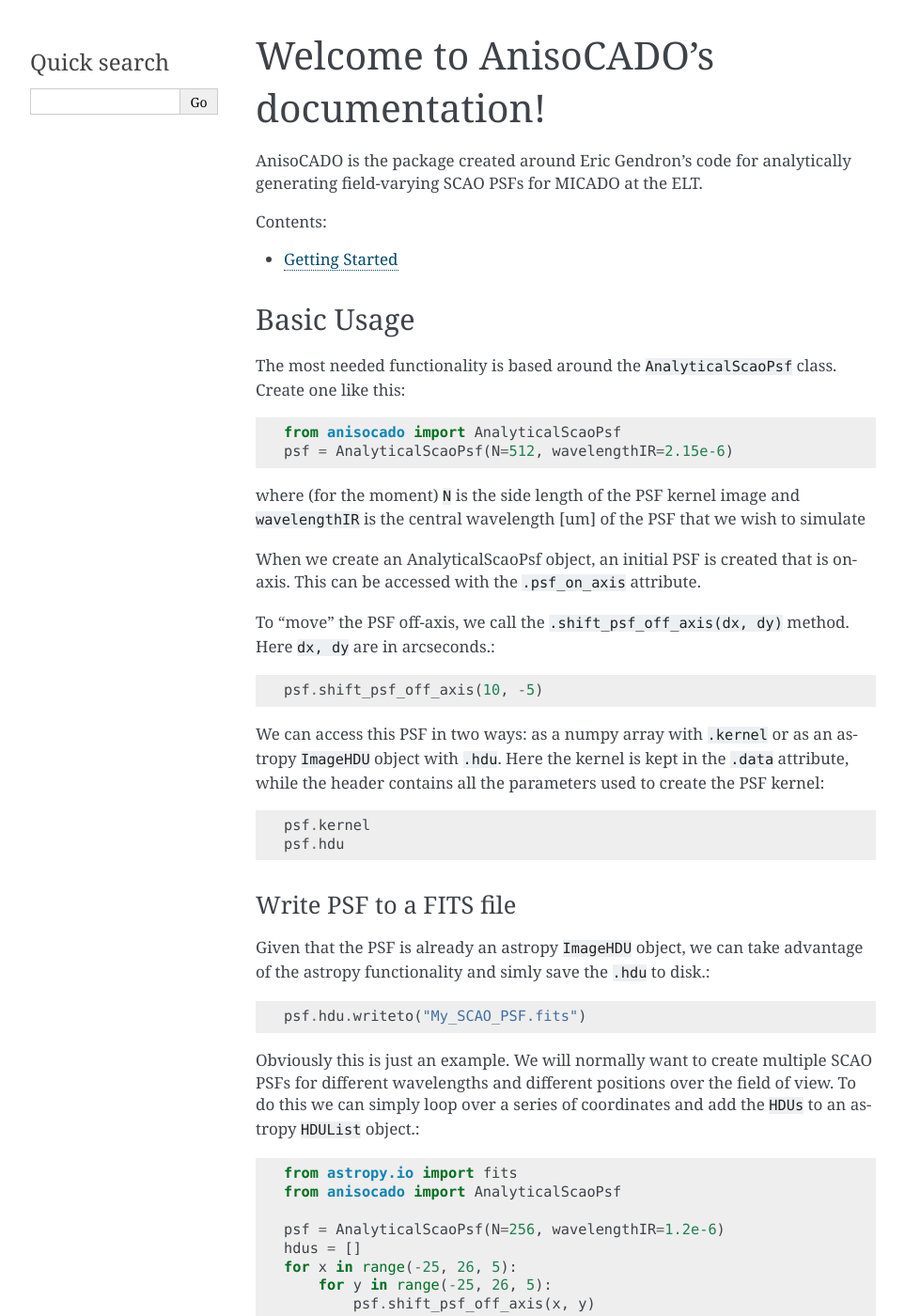
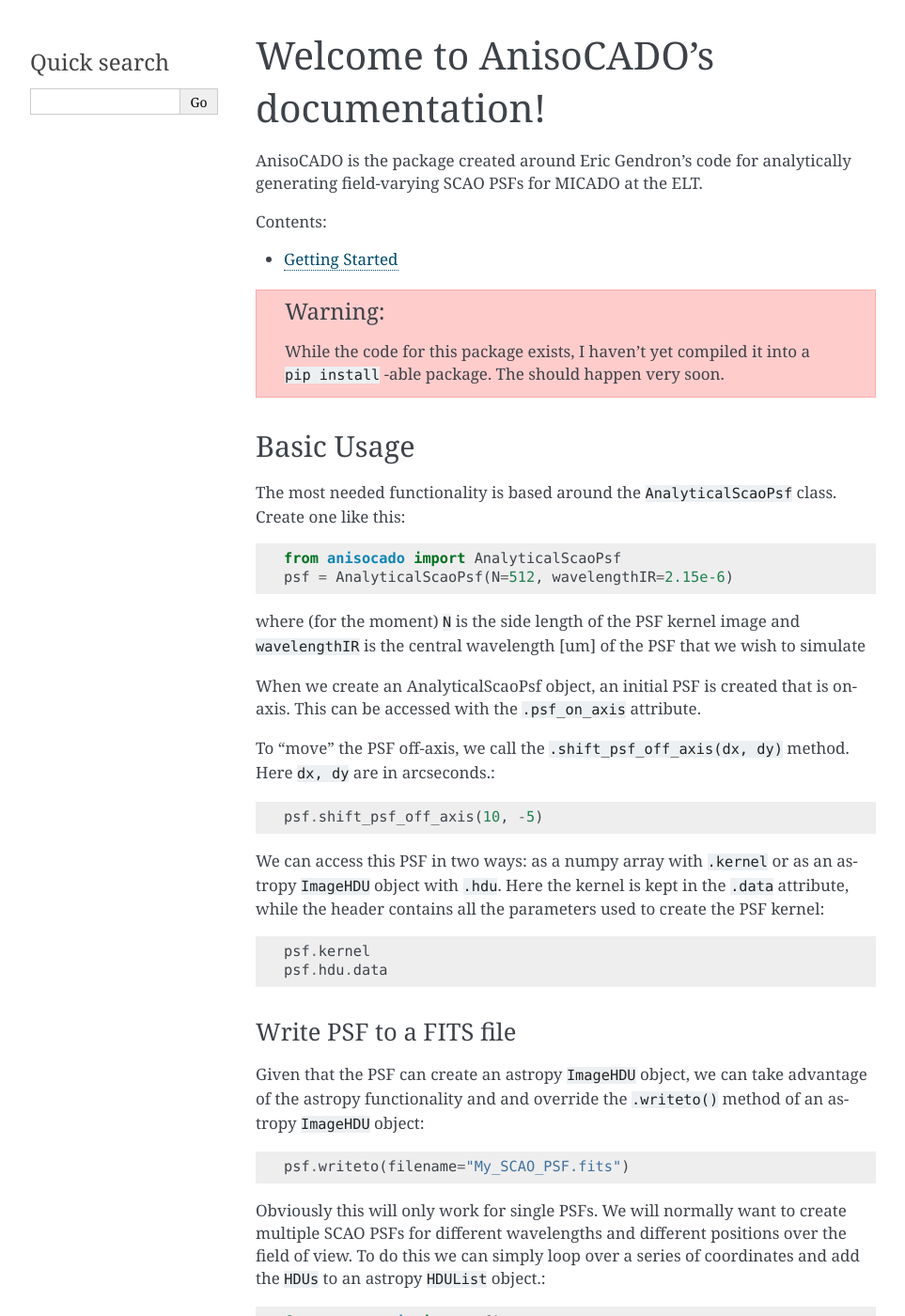
Before and after one commit to AstarVienna/AnisoCADO, a Sphinx documentation site: the page built from docs/source/index.rst, in a window 1280 px wide and 1400 px high. Shown: the whole window at 94% size, without its empty margins (148-1111 px from the left). Built offline with Sphinx 7.4.7, drawn with Linux system fonts in a browser that asks for light colours; pages that are not in the unit, such as notebooks, are missing from menus; some of the changed text lies outside the part shown.

Commit message:
travis happy with documentation?

```diff
--- a/docs/source/index.rst
+++ b/docs/source/index.rst
@@ -11,6 +11,10 @@ generating field-varying SCAO PSFs for MICADO at the ELT.
 
    GettingStarted
    Reference API <reference/anisocado>
+
+
+.. warning:: While the code for this package exists, I haven't yet compiled it
+    into a ``pip install`` -able package. The should happen very soon.
 
 
 Basic Usage
@@ -40,20 +44,21 @@ astropy ``ImageHDU`` object with ``.hdu``. Here the kernel is kept in the
 create the PSF kernel::
 
     psf.kernel
-    psf.hdu
+    psf.hdu.data
 
 
 Write PSF to a FITS file
 ++++++++++++++++++++++++
-Given that the PSF is already an astropy ``ImageHDU`` object, we can take
-advantage of the astropy functionality and simly save the ``.hdu`` to disk.::
+Given that the PSF can create an astropy ``ImageHDU`` object, we can take
+advantage of the astropy functionality and and override the ``.writeto()``
+method of an astropy ``ImageHDU`` object::
 
-    psf.hdu.writeto("My_SCAO_PSF.fits")
+    psf.writeto(filename="My_SCAO_PSF.fits")
 
-Obviously this is just an example. We will normally want to create multiple
-SCAO PSFs for different wavelengths and different positions over the field of
-view. To do this we can simply loop over a series of coordinates and add the
-``HDUs`` to an astropy ``HDUList`` object.::
+Obviously this will only work for single PSFs. We will normally want to create
+multiple SCAO PSFs for different wavelengths and different positions over the
+field of view. To do this we can simply loop over a series of coordinates and
+add the ``HDUs`` to an astropy ``HDUList`` object.::
 
     from astropy.io import fits
     from anisocado import AnalyticalScaoPsf
@@ -66,12 +71,13 @@ view. To do this we can simply loop over a series of coordinates and add the
             hdus += [psf.hdu]
 
     hdu_list = fits.HDUList(hdus)
-    hdu_list.writeto("My_bunch_of_SCAO_PSFs.fits)
+    hdu_list.writeto(filename="My_bunch_of_SCAO_PSFs.fits)
 
 
 Installation
 ------------
 
+Soon to be available via pip
 
 
 Dependencies
@@ -79,11 +85,12 @@ Dependencies
 
 The following packages are required for normal operation:
 
-* :mod:`numpy`
+* ``numpy``
+* ``astropy``
 
 The following packages are optional:
 
-* :mod:`matplotlib`
+* ``matplotlib``
 
 
 Indices and tables
--- a/requirements.readthedocs.txt
+++ b/requirements.readthedocs.txt
@@ -1,7 +1,6 @@
 numpy
 astropy
 matplotlib
-pyyaml
 sphinxcontrib-apidoc
 numpydoc ==0.6.0
 sphinx ==1.6.7
--- a/requirements.travis.txt
+++ b/requirements.travis.txt
@@ -1,4 +1,3 @@
 numpy
 astropy
 matplotlib
-pyyaml
```
Also changed, not shown: 1 other file.
